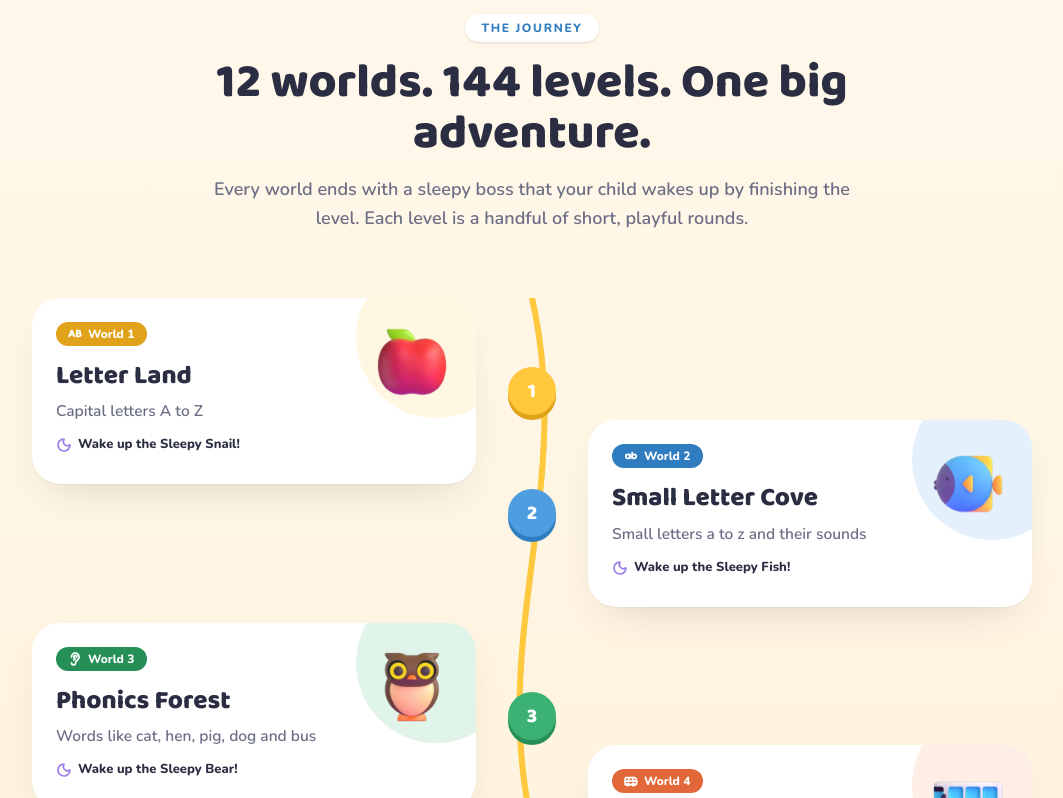
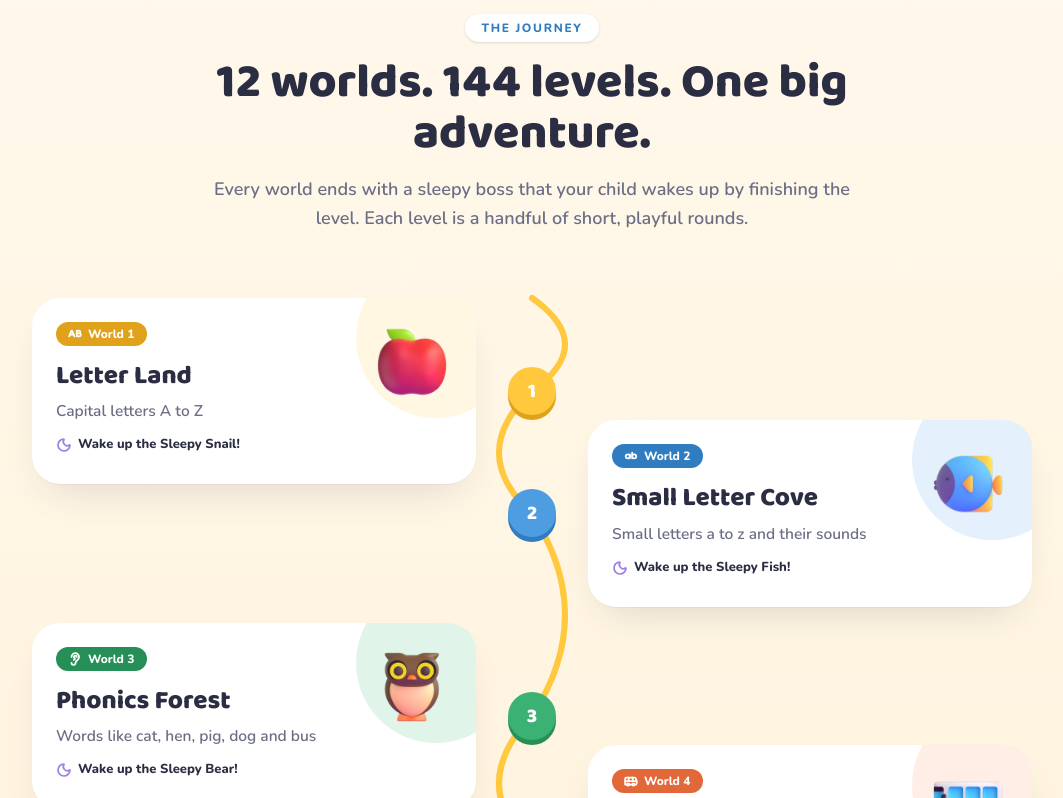
Before and after one commit to M-awais-rasool/Likho-App, a Next.js app in the folder landing/: page / in a window 1280 px wide. Shown: the part 2829-3627 px from the top of the page, without its empty margins (108-1171 px from the left). Built offline with nearby package versions, Linux system fonts and the light colour scheme; no server answers; a web font is replaced by a local one.

Commit message:
fix(landing): road goes through every world's stop

```diff
--- a/landing/src/components/Worlds.tsx
+++ b/landing/src/components/Worlds.tsx
@@ -3,7 +3,7 @@
 import { motion, useScroll, useSpring } from "framer-motion";
 import { BookOpen, Bus, CaseLower, CaseUpper, Cloud, Ear, Footprints, MessageCircleQuestionMark, Moon, Mountain, Rocket, Shell, Sprout } from "lucide-react";
 import Image from "next/image";
-import { useRef } from "react";
+import { useLayoutEffect, useRef, useState } from "react";
 import { site } from "@/lib/site";
 import { Reveal, SectionTitle } from "./Reveal";
 
@@ -23,8 +23,45 @@ const worlds = [
   { name: "Story Space", skill: "Put stories in order and write about me, my family and my day", color: "#2b2d42", deep: "#14152a", picture: "planet", boss: "Sleepy Moon", icon: Rocket },
 ];
 
+/** A winding road from the top of the box, through every stop, to the bottom. Each bend swings to the other side. */
+function roadThrough(stops: { x: number; y: number }[], height: number) {
+  if (!stops.length) return "";
+  const points = [{ x: stops[0].x, y: 0 }, ...stops, { x: stops[stops.length - 1].x, y: height }];
+  let d = `M${points[0].x} 0`;
+  for (let i = 1; i < points.length; i++) {
+    const a = points[i - 1];
+    const b = points[i];
+    const swing = (i % 2 ? 1 : -1) * Math.min(44, Math.max(10, a.x - 6));
+    const third = (b.y - a.y) / 3;
+    d += ` C${a.x + swing} ${a.y + third}, ${b.x + swing} ${b.y - third}, ${b.x} ${b.y}`;
+  }
+  return d;
+}
+
 export function Worlds() {
   const ref = useRef<HTMLDivElement>(null);
+  const stopRefs = useRef<(HTMLSpanElement | null)[]>([]);
+  const [road, setRoad] = useState<{ width: number; height: number; d: string } | null>(null);
+
+  // The stops move with the layout (phone vs desktop, text wrapping), so the road is measured from them.
+  useLayoutEffect(() => {
+    const box = ref.current;
+    if (!box) return;
+    const measure = () => {
+      const r = box.getBoundingClientRect();
+      const stops = stopRefs.current.flatMap((el) => {
+        if (!el) return [];
+        const s = el.getBoundingClientRect();
+        return [{ x: Math.round(s.left + s.width / 2 - r.left), y: Math.round(s.top + s.height / 2 - r.top) }];
+      });
+      setRoad({ width: r.width, height: r.height, d: roadThrough(stops, r.height) });
+    };
+    measure();
+    const observer = new ResizeObserver(measure);
+    observer.observe(box);
+    return () => observer.disconnect();
+  }, []);
+
   const { scrollYProgress } = useScroll({ target: ref, offset: ["start 75%", "end 55%"] });
   const progress = useSpring(scrollYProgress, { stiffness: 90, damping: 24 });
 
@@ -36,18 +73,12 @@ export function Worlds() {
 
       <div ref={ref} className="relative mx-auto mt-16 max-w-[1000px]">
         {/* the road between the worlds, drawn as you scroll */}
-        <svg className="pointer-events-none absolute inset-y-0 left-5 h-full w-8 -translate-x-1/2 md:left-1/2 md:w-24" viewBox="0 0 100 1000" preserveAspectRatio="none" aria-hidden>
-          <path d="M50 0 C 95 90, 5 160, 50 250 S 95 410, 50 500 S 5 660, 50 750 S 95 910, 50 1000" fill="none" stroke="#e9dcc3" strokeWidth="6" strokeDasharray="14 14" vectorEffect="non-scaling-stroke" />
-          <motion.path
-            d="M50 0 C 95 90, 5 160, 50 250 S 95 410, 50 500 S 5 660, 50 750 S 95 910, 50 1000"
-            fill="none"
-            stroke="#ffc83d"
-            strokeWidth="6"
-            strokeLinecap="round"
-            vectorEffect="non-scaling-stroke"
-            style={{ pathLength: progress }}
-          />
-        </svg>
+        {road && (
+          <svg className="pointer-events-none absolute inset-0 overflow-visible" width={road.width} height={road.height} viewBox={`0 0 ${road.width} ${road.height}`} aria-hidden>
+            <path d={road.d} fill="none" stroke="#e9dcc3" strokeWidth="6" strokeDasharray="14 14" />
+            <motion.path d={road.d} fill="none" stroke="#ffc83d" strokeWidth="6" strokeLinecap="round" style={{ pathLength: progress }} />
+          </svg>
+        )}
 
         {/* on wide screens each right-hand card tucks up beside the left-hand one, so 12 worlds stay a short scroll */}
         <ol className="relative space-y-10 md:space-y-4">
@@ -57,6 +88,9 @@ export function Worlds() {
               <li key={w.name} className={`relative pl-14 sm:pl-16 md:flex md:pl-0 ${right ? "md:-mt-20 md:justify-end" : ""}`}>
                 {/* the stop on the road */}
                 <span
+                  ref={(el) => {
+                    stopRefs.current[i] = el;
+                  }}
                   className="absolute top-7 left-5 z-10 grid size-10 -translate-x-1/2 place-items-center rounded-full font-display text-lg font-extrabold text-white shadow-lg md:top-1/2 md:left-1/2 md:size-12 md:-translate-y-1/2 md:text-xl"
                   style={{ background: w.color, boxShadow: `0 5px 0 ${w.deep}` }}
                 >
```
